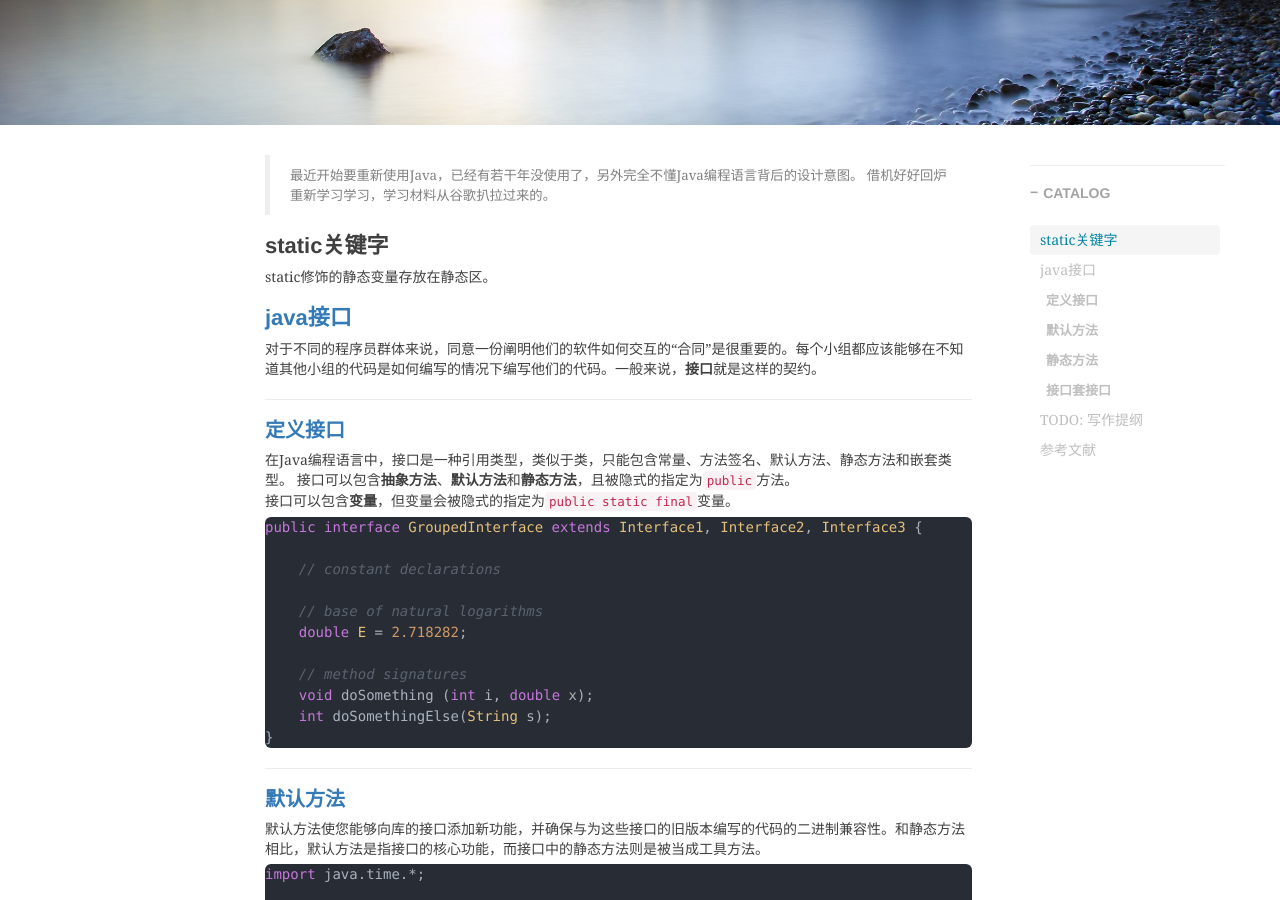
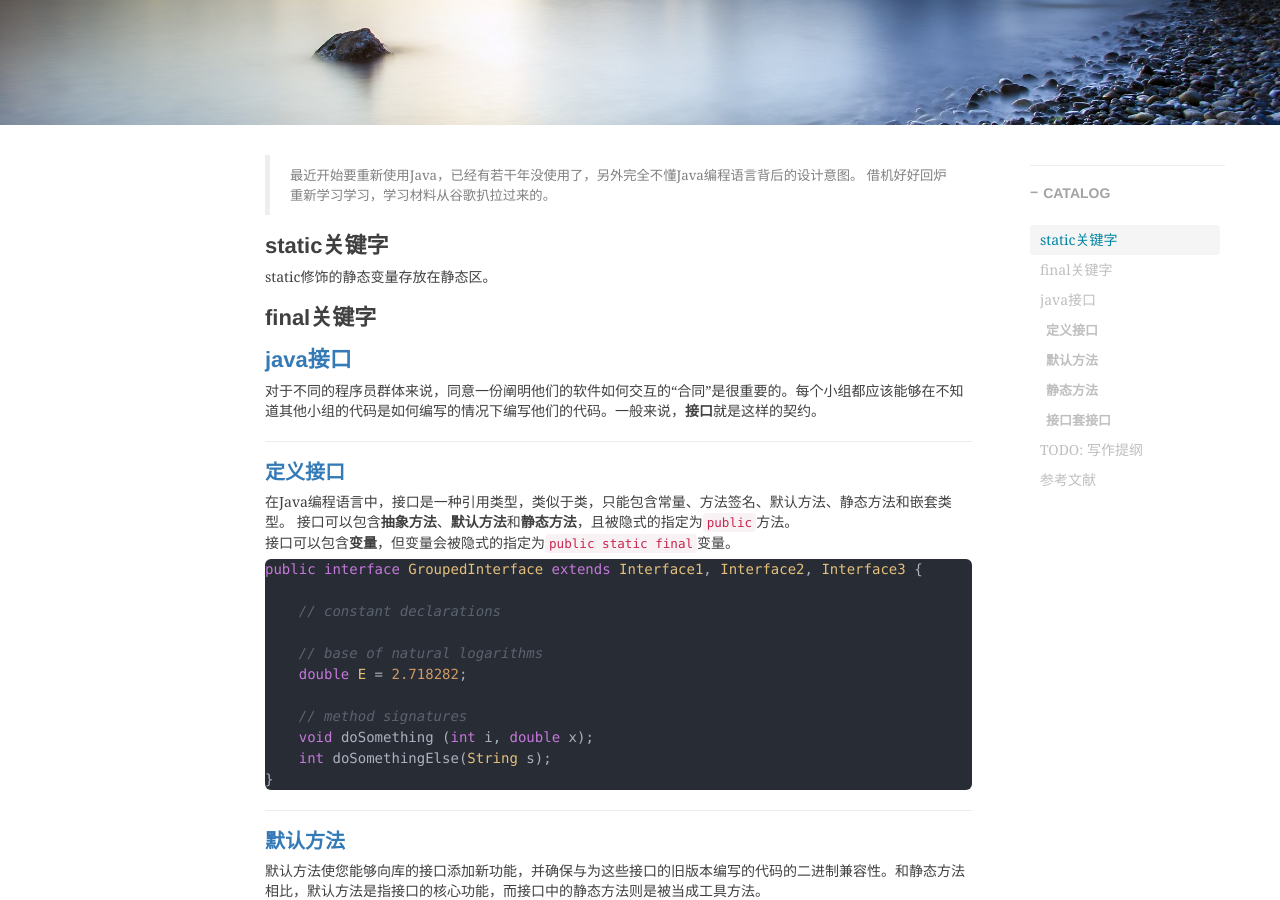
Before and after one commit to shihai1991/shihai1991.github.io, a Jekyll site: the page built from _posts/2023-03-01-java接口学习.md, in a window 1280 px wide and 900 px high, scrolled down 330 px. Built offline with Jekyll 4.4.1, drawn with Linux system fonts in a browser that asks for light colours; nearby versions of some CDN libraries; comment, search, counter and statistics services are not loaded.

Commit message:
Update 2023-03-01-java接口学习.md

```diff
--- a/_posts/2023-03-01-java接口学习.md
+++ b/_posts/2023-03-01-java接口学习.md
@@ -13,6 +13,8 @@ time: '2023.03.14 14:21:00'
 
 # static关键字
 static修饰的静态变量存放在静态区。
+
+# final关键字
 
 # [java接口](https://docs.oracle.com/javase/tutorial/java/IandI/createinterface.html)
 对于不同的程序员群体来说，同意一份阐明他们的软件如何交互的“合同”是很重要的。每个小组都应该能够在不知道其他小组的代码是如何编写的情况下编写他们的代码。一般来说，**接口**就是这样的契约。
```
